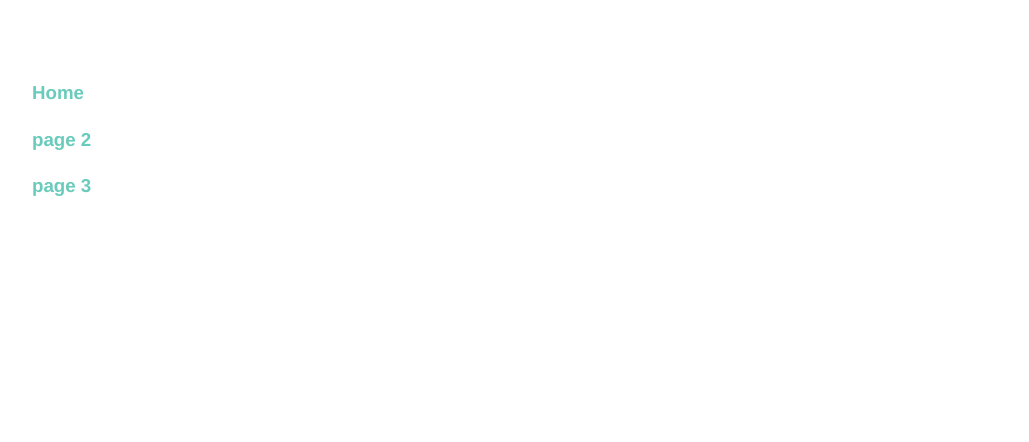
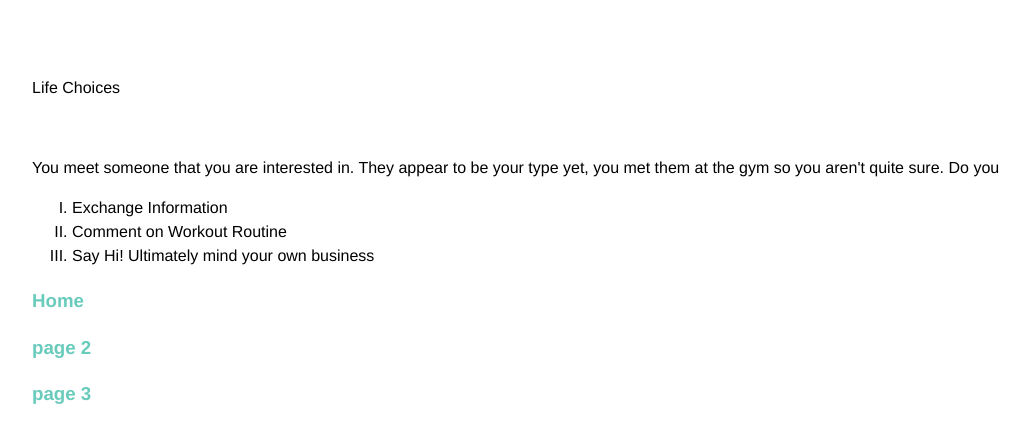
Before and after one commit to alvarezdaniela/netart, a plain HTML site: page index.html in a window 1280 px wide. Shown: the whole page, without its empty margins (108-1137 px from the left). Drawn offline with Linux system fonts and the light colour scheme.

Commit message:
Added home page

```diff
--- a/index.html
+++ b/index.html
@@ -6,6 +6,23 @@
     <link rel="stylesheet" type="text/css" href="main.css">
   </head>
       <body>
+        <p>
+          Life Choices
+        </p>
+    <br>
+        <p>
+You meet someone that you are interested in.
+They appear to be your type yet, you met them at the
+gym so you aren't quite sure. Do you
+</p>
+
+<p>
+  <ol type="I">
+    <li>Exchange Information</li>
+    <li>Comment on Workout Routine</li>
+    <li>Say Hi! Ultimately mind your own business</li>
+  </ol>
+</p>
       <h3><a href="index.html">Home</a></h3>
       <h3><a href="pagetwo.html">page 2</a></h3>
       <h3><a href="pagethree.html">page 3</a></h3>
```
